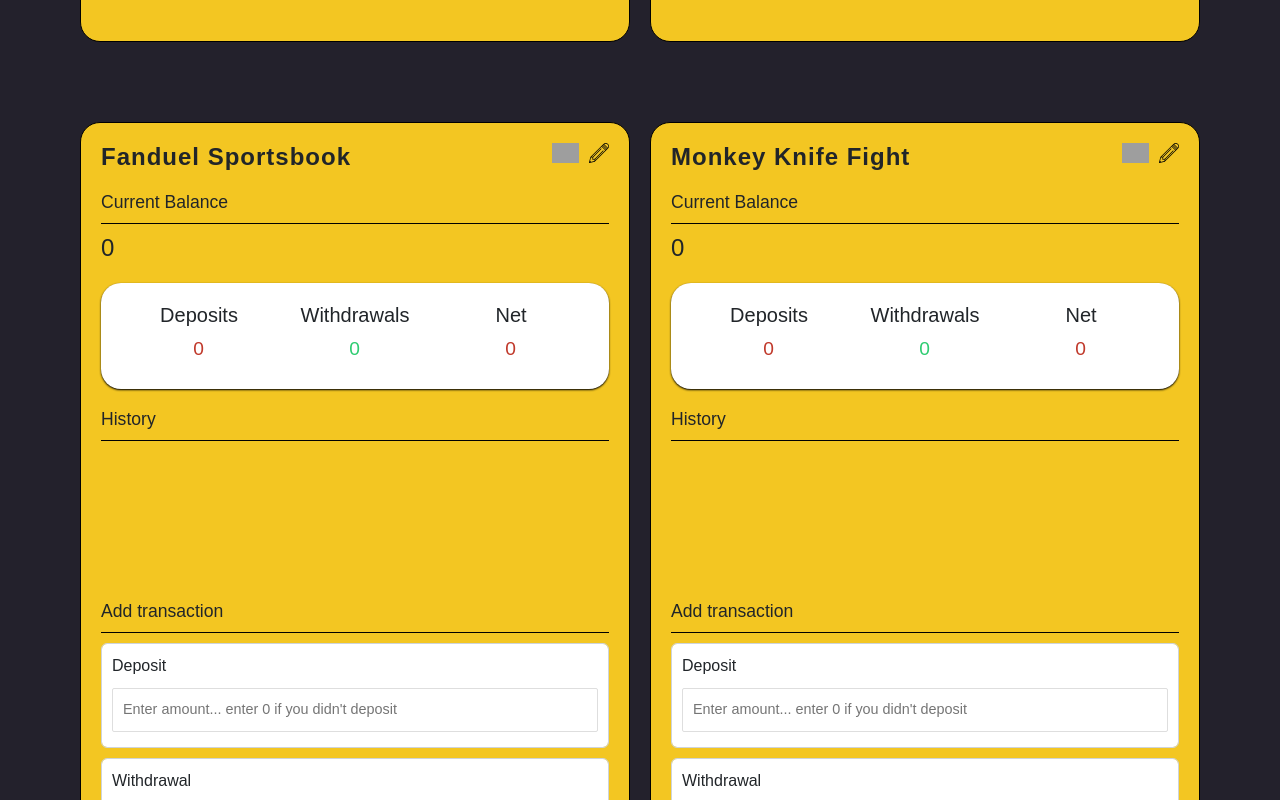
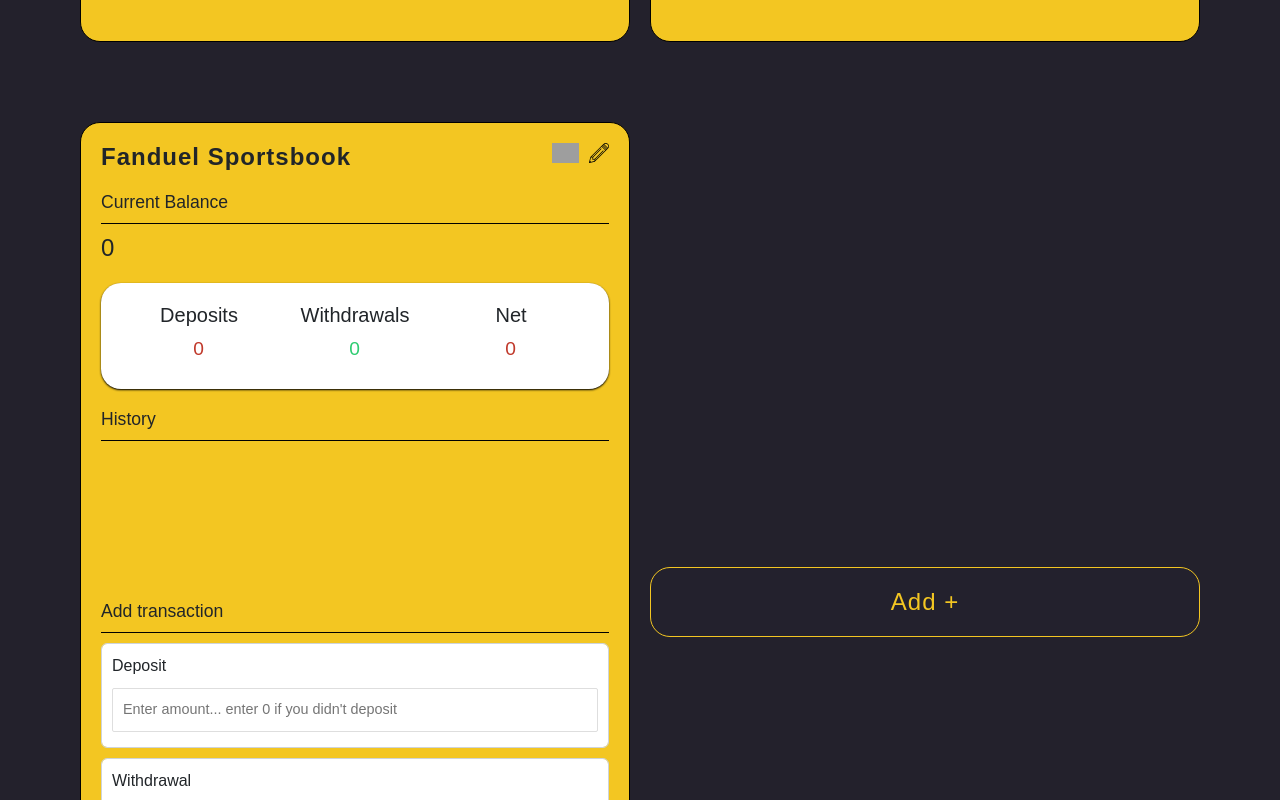
Before and after one commit to bartigue87/brm-tracker, a React (Create React App) app: page / in a window 1280 px wide. Shown: the part 2400-3200 px from the top of the page. Built offline with nearby package versions, Linux system fonts and the light colour scheme; grey boxes are pictures that could not be loaded; a web font is replaced by a local one.

Commit message:
ability to add trackers started

```diff
--- /dev/null
+++ b/src/components/AddTracker.js
@@ -0,0 +1,9 @@
+import React from "react";
+
+export default function AddTracker() {
+  return (
+    <div className="brm-container add-tracker">
+      <h1>Add +</h1>
+    </div>
+  );
+}
--- a/src/components/Portfolio.js
+++ b/src/components/Portfolio.js
@@ -4,6 +4,7 @@
 import TotalBank from "./TotalBank";
 import { TotalProvider } from "./TotalContext";
 import Navbar from "./Navbar";
+import AddTracker from "./AddTracker";
 
 export default function Portfolio() {
   const tracker = data.map((tracker) => {
@@ -17,7 +18,10 @@
       <TotalProvider>
         <TotalBank />
       </TotalProvider>
-      <section className="section-container">{tracker}</section>
+      <section className="section-container">
+        {tracker}
+        <AddTracker />
+      </section>
     </>
   );
 }
--- a/src/components/data.js
+++ b/src/components/data.js
@@ -44,15 +44,15 @@
     currentBalance: 0,
     history: [],
   },
-  {
-    id: 5,
-    title: "Monkey Knife Fight",
-    deposit: 0,
-    withdrawals: 0,
-    net: 0,
-    currentBalance: 0,
-    history: [],
-  },
+  // {
+  //   id: 5,
+  //   title: "Monkey Knife Fight",
+  //   deposit: 0,
+  //   withdrawals: 0,
+  //   net: 0,
+  //   currentBalance: 0,
+  //   history: [],
+  // },
 ];
 
 export default data;
--- a/src/index.css
+++ b/src/index.css
@@ -236,6 +236,18 @@
   width: 80%;
   margin: 50px auto;
 }
+
+.add-tracker {
+  max-height: 10%;
+  border: 1px solid #f3c622;
+  background: #23212d;
+  color: #f3c622;
+  display: flex;
+  align-items: center;
+  justify-content: center;
+  align-self: center;
+}
+
 @media screen and (max-width: 768px) {
   .brm-container {
     margin: 10px auto;
```
